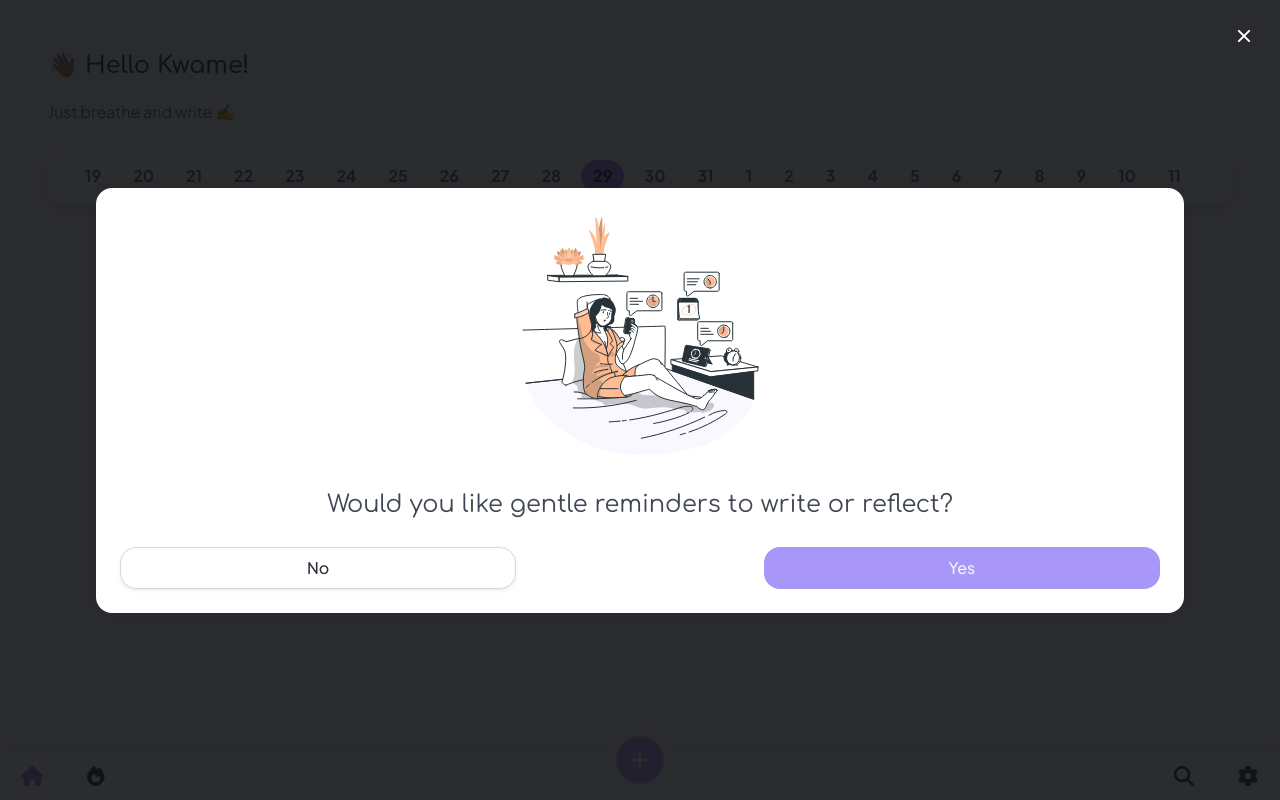
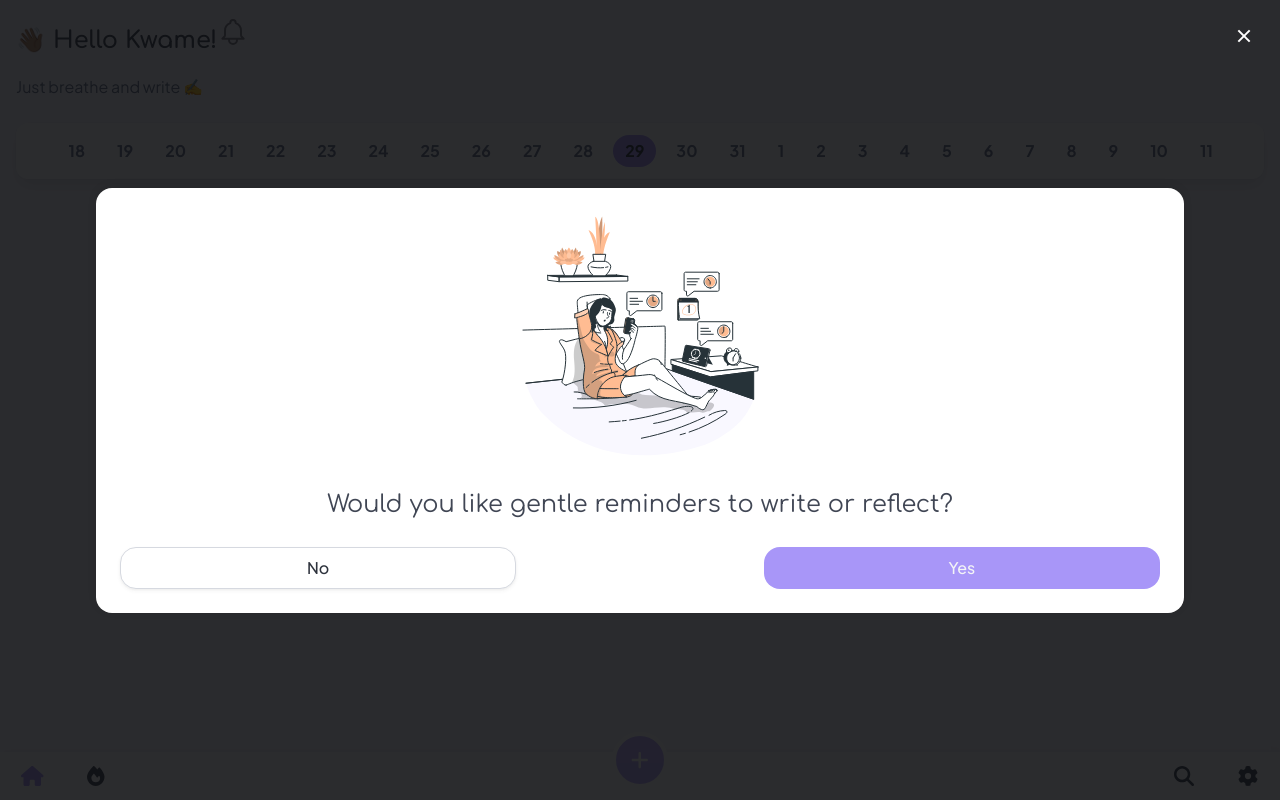
Before and after one commit to enoch-prince/StillNotes, a Vue app: page / in a window 1280 px wide. Built offline with nearby package versions, Linux system fonts and the light colour scheme; what vue3-touch-events would draw is missing.

Commit message:
bugfixes

```diff
--- a/src/stores/counter.ts
+++ b/src/stores/counter.ts
@@ -43,7 +43,7 @@ export const useDateStore = defineStore('dateStore', {
 })
 
 export const useReminderStore = defineStore('reminder', () => {
-  const remindMe = ref(true)
+  const remindMe = ref(true) // remind me to set a reminderToWriteNote
 
   const reminderToWriteNoteEnabled = ref(false)
 
@@ -122,6 +122,7 @@ export const useNoteDraftStore = defineStore('noteDraft', {
         scripture: [],
         tags: [],
         public: false,
+        timestamp: Date.now(),
       },
       { mergeDefaults: true },
     ),
@@ -133,8 +134,10 @@ export const useNoteDraftStore = defineStore('noteDraft', {
       this.font = draft.font
       this.scripture = draft.scripture
       this.tags = draft.tags
+      this.timestamp = draft.timestamp
     },
     updateDraft(draft: Partial<INote>) {
+      draft.timestamp = Date.now()
       Object.assign(this, draft)
     },
     resetDraft() {
@@ -144,12 +147,15 @@ export const useNoteDraftStore = defineStore('noteDraft', {
       this.font = 'default'
       this.scripture = []
       this.tags = []
+      this.timestamp = Date.now()
     },
   },
 })
 
 export const useSavedNotesStore = defineStore('savedNotes', () => {
   const notes = useLocalStorage<INote[]>('notes', [], { mergeDefaults: true })
+
+  const isEmpty = computed(() => notes.value.length === 0)
 
   const addToNotes = (note: INote) => {
     note.id = generateId(
@@ -158,8 +164,7 @@ export const useSavedNotesStore = defineStore('savedNotes', () => {
       note.scripture[0].verse,
     )
     const found = notes.value.find((not) => not.id === note.id)
-    if (!found)
-      notes.value.push(note)
+    if (!found) notes.value.push(note)
   }
 
   const removeFromNotes = (noteId: string) => {
@@ -170,7 +175,7 @@ export const useSavedNotesStore = defineStore('savedNotes', () => {
     }
   }
 
-  return { notes, addToNotes, removeFromNotes }
+  return { notes, isEmpty, addToNotes, removeFromNotes }
 })
 
 export const useRecentScriptureStore = defineStore('recentScripture', () => {
--- a/src/utils/custom_types.d.ts
+++ b/src/utils/custom_types.d.ts
@@ -26,6 +26,7 @@ export interface INote {
   scripture: Scripture[]
   tags: sting[]
   public: boolean
+  timestamp?: number
 }
 
 
--- a/src/views/AddNoteView.vue
+++ b/src/views/AddNoteView.vue
@@ -48,7 +48,7 @@ function goNext() {
 
 function saveNote() {
   savedNotesStore.addToNotes(noteDraftStore.$state)
-    router.push({name: 'home'})
+  router.push({name: 'home'})
 }
 
 function addVerse() {
@@ -78,7 +78,7 @@ function removeTag(tagName: string) {
   const indexToRemove = tags.value.findIndex((tag) => tag === tagName)
   if (indexToRemove !== -1) {
     tags.value.splice(indexToRemove, 1)
-    console.log('Scripture Removed')
+    console.log('Tag Removed')
   }
 }
 
--- a/src/views/HomeView.vue
+++ b/src/views/HomeView.vue
@@ -5,16 +5,21 @@ import BottomNavBar from '@/components/BottomNavBar.vue'
 import HomeReminderSVG from '@/components/svgs/homeReminderSVG.vue'
 import ReminderModal from '@/components/Reminder.vue'
 import SlideUpPromptModal from '@/components/SlideUpPromptModal.vue'
-import { useNavigationStore, useReminderStore } from '@/stores/counter'
+import RecentNotes from '@/components/RecentNotes.vue'
+import BellIconSVG from '@/components/svgs/bellIconSVG.vue'
+import { useNavigationStore, useReminderStore, useSavedNotesStore, useNoteDraftStore } from '@/stores/counter'
 import { computed, ref, watch, watchEffect } from 'vue'
 import { useRouter } from 'vue-router'
 
 const user = 'Kwame'
 
+const noteDraftStore = useNoteDraftStore()
 const reminderStore = useReminderStore()
 const navStore = useNavigationStore()
+const notesAvailable = computed(() => !useSavedNotesStore().isEmpty)
 const previousRoute = computed(() => navStore.previousRoute)
-const modalActive = computed(() => !reminderStore.reminderToWriteNoteEnabled && reminderStore.remindMe)
+const slideModalActive = ref(true)
+const modalActive = computed(() => !reminderStore.reminderToWriteNoteEnabled && reminderStore.remindMe && slideModalActive.value)
 const showSetReminder = ref(false)
 const router = useRouter()
 
@@ -29,6 +34,7 @@ const handleNav = (id: string) => {
 // floating action buttons
 const handleFab = () => {
   console.log('FAB pressed: Open new note')
+  noteDraftStore.resetDraft()
   router.push('/note')
 }
 
@@ -44,7 +50,7 @@ const handleModalNo = () => {
 const handleSaveReminder = () => {
   console.log('Reminder saved!')
   showSetReminder.value = false
-  modalActive.value = false
+  slideModalActive.value = false
 }
 
 watch(modalActive, (newValue) => {
@@ -53,10 +59,10 @@ watch(modalActive, (newValue) => {
 
 watchEffect(() => {
   if (previousRoute.value?.name === 'questionaire') {
-    modalActive.value = true
+    slideModalActive.value = true
   } else {
-    if (!reminderStore.reminderEnabled) {
-      modalActive.value = true
+    if (!reminderStore.reminderToWriteNoteEnabled) {
+      slideModalActive.value = true
     }
   }
 })
@@ -64,12 +70,22 @@ watchEffect(() => {
 
 <template>
   <div class="content">
-    <div class="section">
-      <p class="is-size-4 mb-4 has-text-weight-semibold">👋🏽 Hello {{ user }}!</p>
-      <p class="is-size-6 is-family-secondary has-text-grey">Just breathe and write ✍️</p>
+    <div class="px-4">
+      <div
+        class="pt-4 pb-2 mb-2"
+        :class="{
+          'is-flex is-justify-content-space-between is-align-items-center': notesAvailable
+        }">
+        <span class="is-size-4 has-text-weight-semibold">👋🏽 Hello {{ user }}!</span>
+        <BellIconSVG v-on="!notesAvailable"/>
+      </div>
+      <div class="is-size-6 is-family-secondary has-text-grey">
+        <span v-if="!notesAvailable">Just breathe and write ✍️</span>
+        <span v-else>You haven’t written since Tuesday. No pressure 😊</span>
+      </div>
       <CalendarScroller class="mt-5" />
     </div>
-    <div class="section is-flex is-flex-direction-column is-align-items-center pt-2">
+    <div v-if="!notesAvailable" class="section is-flex is-flex-direction-column is-align-items-center pt-2">
       <div class="mb-4">
         <p class="has-text-centered is-size-3 has-text-weight-bold">
           Want to begin your first reflection?
@@ -86,7 +102,11 @@ watchEffect(() => {
       </div>
     </div>
 
-    <SlideUpPromptModal v-model="modalActive" @no="modalActive = false">
+    <div v-else>
+      <RecentNotes />
+    </div>
+
+    <SlideUpPromptModal v-model="modalActive" @no="slideModalActive = false">
       <template #icon>
         <HomeReminderSVG />
       </template>
```
